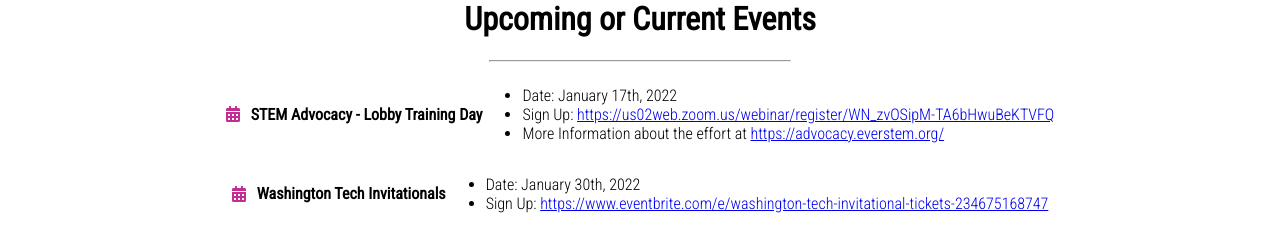
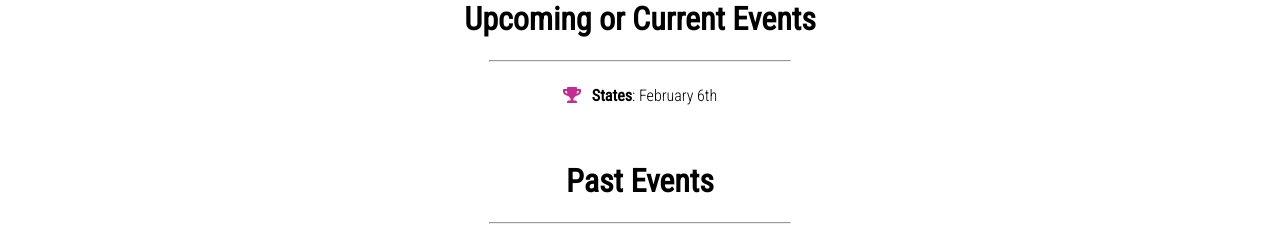
Before and after one commit to HiiDeff/HighDefinition.github.io, a Next.js app: page /events in a window 1280 px wide. Shown: the part 674-904 px from the top of the page. Built offline with nearby package versions, Linux system fonts and the light colour scheme.

Commit message:
update event and images

```diff
--- a/components/banner.js
+++ b/components/banner.js
@@ -4,7 +4,7 @@ import { useEffect } from 'react';
 import Link from 'next/link';
 
 export default function Banner() {
-    useEffect(() => {
+    /*useEffect(() => {
         //Local storage with banner
         if (localStorage.getItem('banner1') == null || localStorage.getItem('timeClosed') == null) {
             localStorage.setItem('banner1', 'block');
@@ -22,11 +22,11 @@ export default function Banner() {
             document.getElementById("banner1").style.display = localStorage.getItem('banner1');
             localStorage.setItem('timeClosed', Date.now());
         });
-    }, []);
+    }, []);*/
 
     return (
         <div className="Banner">
-            <div className="row banner-bar" style={{textAlign: 'center'}} id="banner1">
+            {/*<div className="row banner-bar" style={{textAlign: 'center'}} id="banner1">
                 <div className="col banner-left">
                     <p>Sign up for Washington Tech Invitationals <Link style={{color: 'rgb(180, 0, 180)'}} target="_blank" href="/events">here!</Link></p>
                 </div>
@@ -34,7 +34,7 @@ export default function Banner() {
                 <div className="col banner-right">
                     <p><span className="banner-x" id="banner-x"><FontAwesomeIcon icon={faTimes} /></span></p>
                 </div>
-            </div>
+            </div>*/}
         </div>
     );
 }
--- a/components/upcomingevents.js
+++ b/components/upcomingevents.js
@@ -8,18 +8,7 @@ export default function UpcomingEvents() {
       <div className="section">
         <Title name="Upcoming or Current Events" />
         <div style={{display: 'flex', alignItems: 'center', justifyContent: 'center', flexDirection: 'column'}}>
-          <span style={{display: 'flex', alignItems: 'center'}}><FontAwesomeIcon icon={faCalendarAlt} width="20" height="20" className="icon"/> &nbsp; &nbsp; <p style={{fontWeight: 300}}><b>STEM Advocacy - Lobby Training Day</b></p><ul style={{textAlign: 'left', fontWeight: 300}}>
-            <li>Date: January 17th, 2022</li>
-            <li>Sign Up: <a href="https://us02web.zoom.us/webinar/register/WN_zvOSipM-TA6bHwuBeKTVFQ">https://us02web.zoom.us/webinar/register/WN_zvOSipM-TA6bHwuBeKTVFQ</a></li>
-            <li>More Information about the effort at <a href="https://advocacy.everstem.org/">https://advocacy.everstem.org/</a></li>
-          </ul></span>
-
-          <span style={{display: 'flex', alignItems: 'center'}}><FontAwesomeIcon icon={faCalendarAlt} width="20" height="20" className="icon"/> &nbsp; &nbsp; <p style={{fontWeight: 300}}><b>Washington Tech Invitationals</b></p><ul style={{textAlign: 'left', fontWeight: 300}}>
-            <li>Date: January 30th, 2022</li>
-            <li>Sign Up: <a href="https://www.eventbrite.com/e/washington-tech-invitational-tickets-234675168747">https://www.eventbrite.com/e/washington-tech-invitational-tickets-234675168747</a></li>
-          </ul></span>
-
-          <span style={{display: 'flex', alignItems: 'center'}}><FontAwesomeIcon icon={faTrophy} width="20" height="20" className="icon"/> &nbsp; &nbsp; <p style={{fontWeight: 300}}><b>Interleague</b>: January 15-16</p></span>
+          <span style={{display: 'flex', alignItems: 'center'}}><FontAwesomeIcon icon={faTrophy} width="20" height="20" className="icon"/> &nbsp; &nbsp; <p style={{fontWeight: 300}}><b>States</b>: February 6th</p></span>
         </div>
       </div>
     </>
--- a/pages/index.js
+++ b/pages/index.js
@@ -12,7 +12,7 @@ import Banner from '../components/banner';
 export default function Index() {
   const photos1 = ['IMG_4087.jpg', 'IMG_4089.jpg', 'IMG_4090.jpg', 'IMG_4091.jpg', 'IMG_4889.jpg', 'img1.jpg', 'img7.jpg', 'img8.jpg', 'img12.jpg'];
   const photos2 = ['IMG_4094.jpg', 'IMG_4801.jpg', 'IMG_4803.jpg', 'IMG_5863.jpg', 'IMG_5867.jpg', 'img2.jpg', 'IMG_4888.jpg', 'img10.jpg', 'meeting.jpg'];
-  const photos3 = ['IMG_4885.jpg', 'IMG_4886.jpg', 'IMG_4887.jpg', 'img3.jpg', 'img6.jpg', 'img9.jpg', 'outreach1.jpg'];
+  const photos3 = ['IMG_4885.jpg', 'IMG_4886.jpg', 'IMG_4887.jpg', 'img3.jpg', 'img6.jpg', 'img9.jpg', 'outreach1.jpg', 'img20.jpg'];
   const photos4 = ['IMG_4804.jpg', 'IMG_4881.jpg', 'IMG_4883.jpg', 'IMG_4884.jpg', 'IMG_6818.jpg', 'img5.jpg', 'img4.jpg', 'img11.jpg', 'outreach2.jpg'];
 
   return (
```
Also changed, not shown: 1 other file (tests, documents, lock files or other folders).
